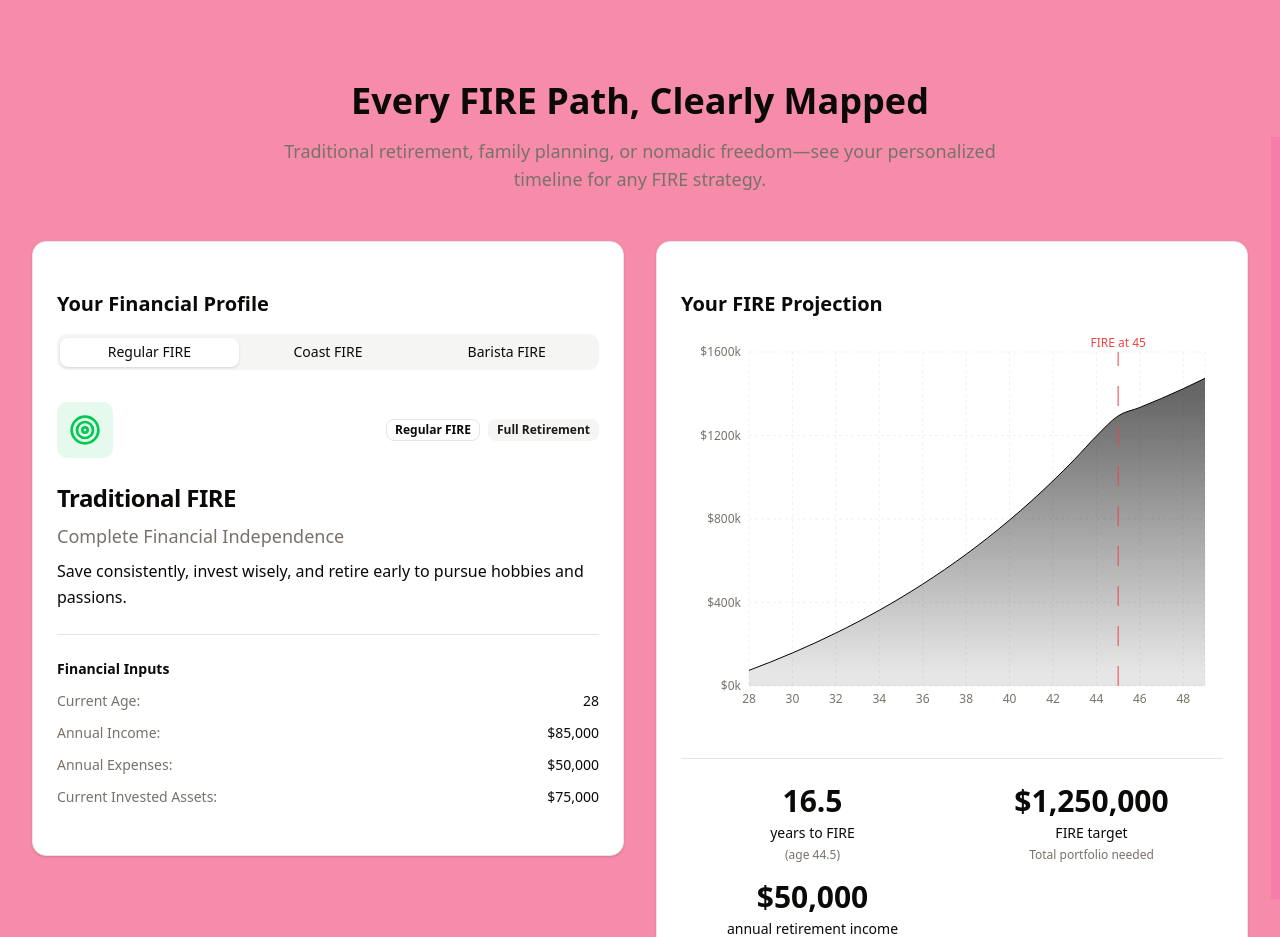
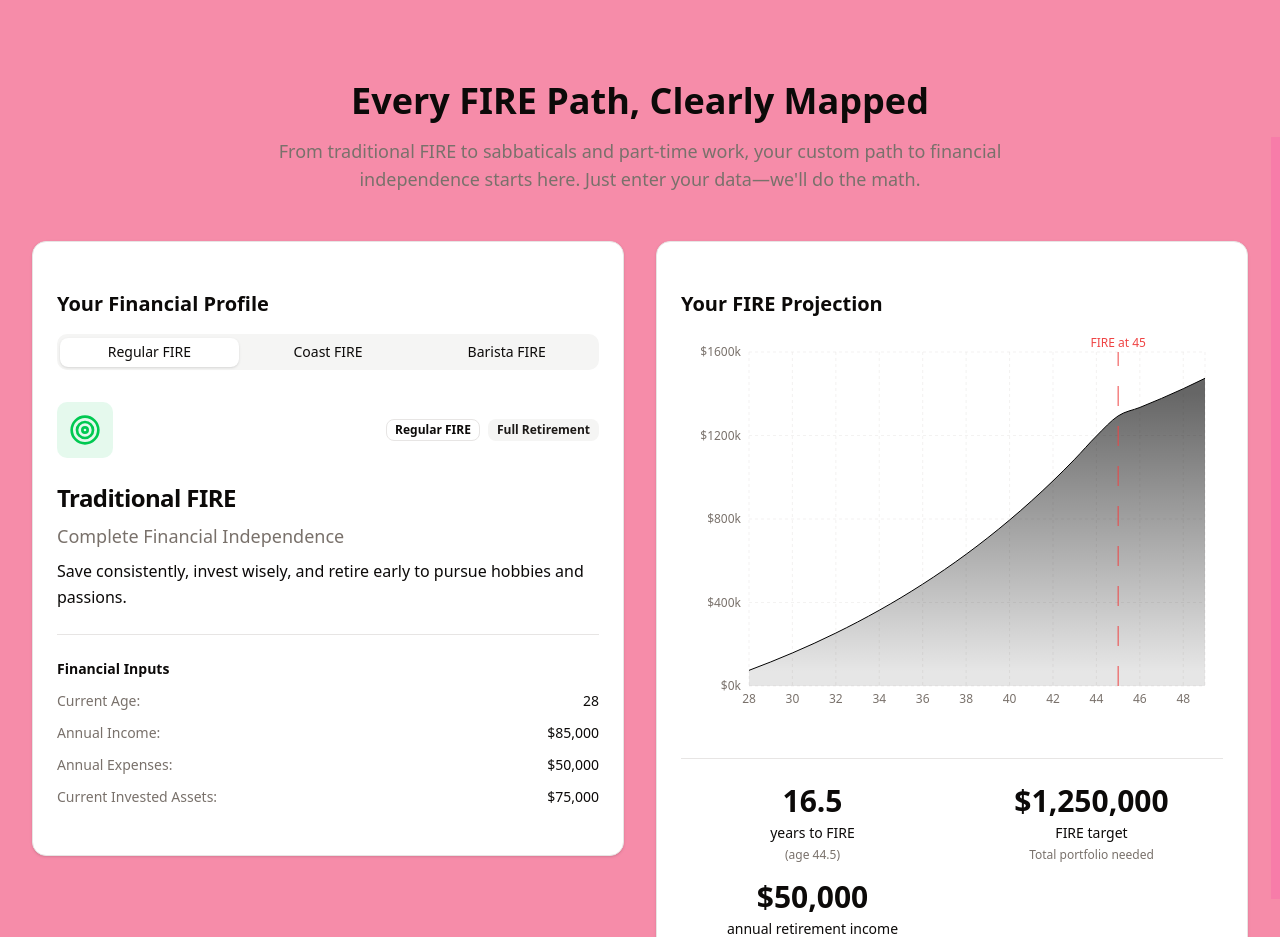
Before and after one commit to schelskedevco/ignidash-legacy, a Next.js app: page / in a window 1280 px wide. Shown: the part 880-1817 px from the top of the page. Built offline with nearby package versions, Linux system fonts and the light colour scheme.

Commit message:
text change

```diff
--- a/src/components/fire-scenarios/fire-scenarios-section.tsx
+++ b/src/components/fire-scenarios/fire-scenarios-section.tsx
@@ -28,8 +28,9 @@ export function FireScenariosSection() {
           Every FIRE Path, Clearly Mapped
         </h2>
         <p className="text-lg text-muted-foreground max-w-3xl mx-auto">
-          Traditional retirement, family planning, or nomadic freedom—see your
-          personalized timeline for any FIRE strategy.
+          From traditional FIRE to sabbaticals and part-time work, your custom
+          path to financial independence starts here. Just enter your
+          data—we&apos;ll do the math.
         </p>
       </div>
 
```
